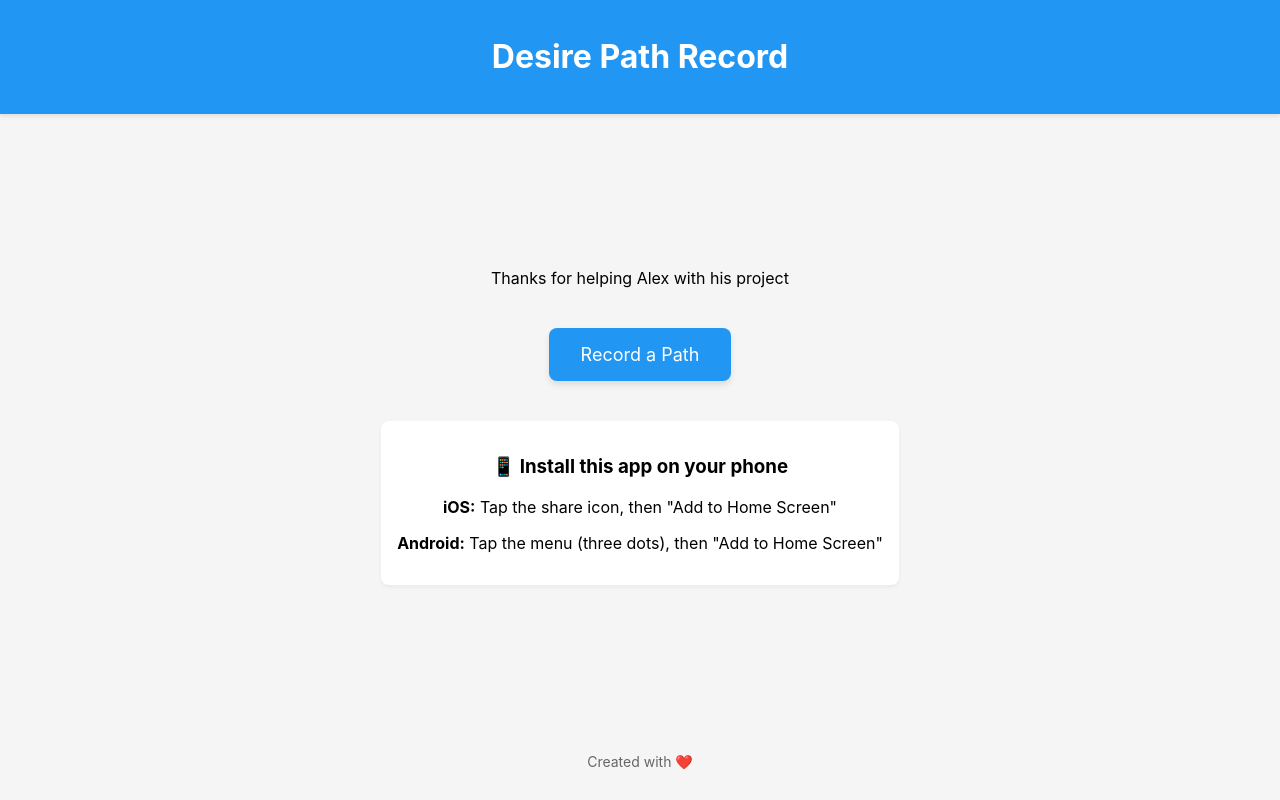
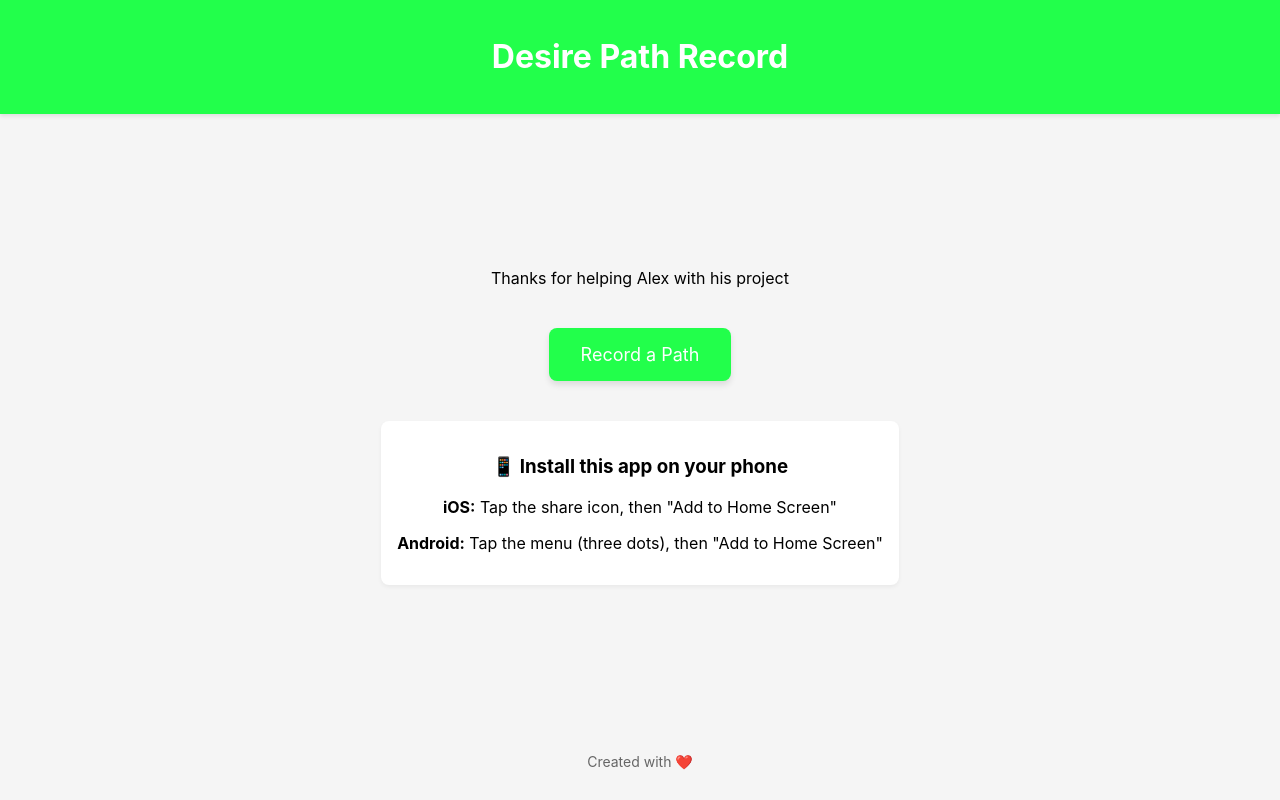
Before and after one commit to calabashhh/DesirePathRecord, a plain HTML site: page index.html in a window 1280 px wide. Drawn offline with Linux system fonts and the light colour scheme.

Commit message:
Update index.html
corrected the remaining colors

```diff
--- a/index.html
+++ b/index.html
@@ -6,7 +6,7 @@
     <title>Desire Path Record</title>
     <meta name="description" content="Access our survey easily">
     <link rel="manifest" href="manifest.json">
-    <meta name="theme-color" content="#2196F3">
+    <meta name="theme-color" content="#22ff4b">
     <style>
         body {
             font-family: -apple-system, BlinkMacSystemFont, 'Segoe UI', Roboto, Oxygen, Ubuntu, Cantarell, 'Open Sans', 'Helvetica Neue', sans-serif;
@@ -18,7 +18,7 @@
             background-color: #f5f5f5;
         }
         header {
-            background-color: #2196F3;
+            background-color: #22ff4b;
             color: white;
             padding: 16px;
             text-align: center;
@@ -34,7 +34,7 @@
             text-align: center;
         }
         .survey-button {
-            background-color: #2196F3;
+            background-color: #22ff4b;
             color: white;
             border: none;
             padding: 16px 32px;
@@ -47,7 +47,7 @@
             transition: all 0.3s ease;
         }
         .survey-button:hover {
-            background-color: #22ff4b;
+            background-color: #228dff;
             box-shadow: 0 6px 8px rgba(0,0,0,0.15);
         }
         .install-instructions {
```
